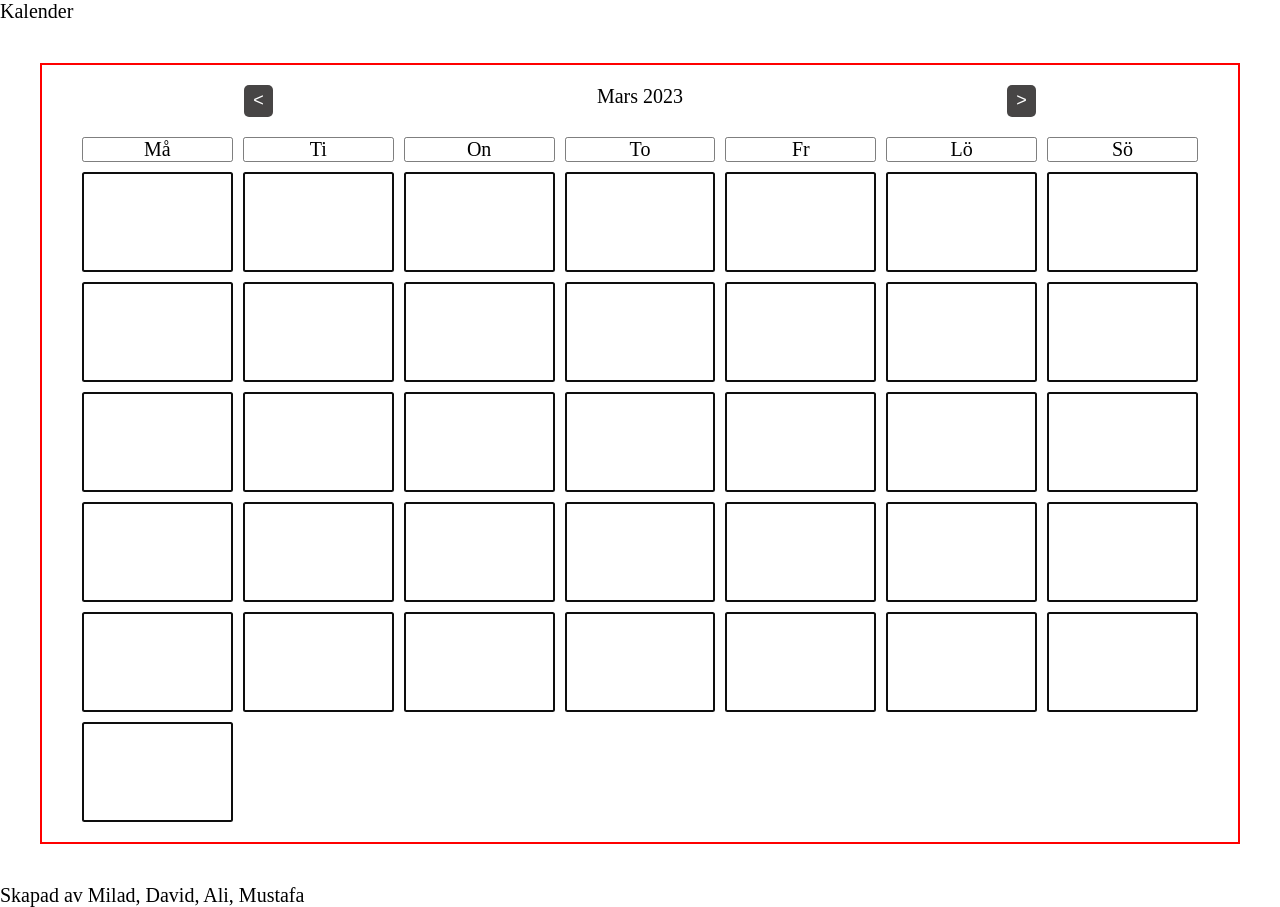
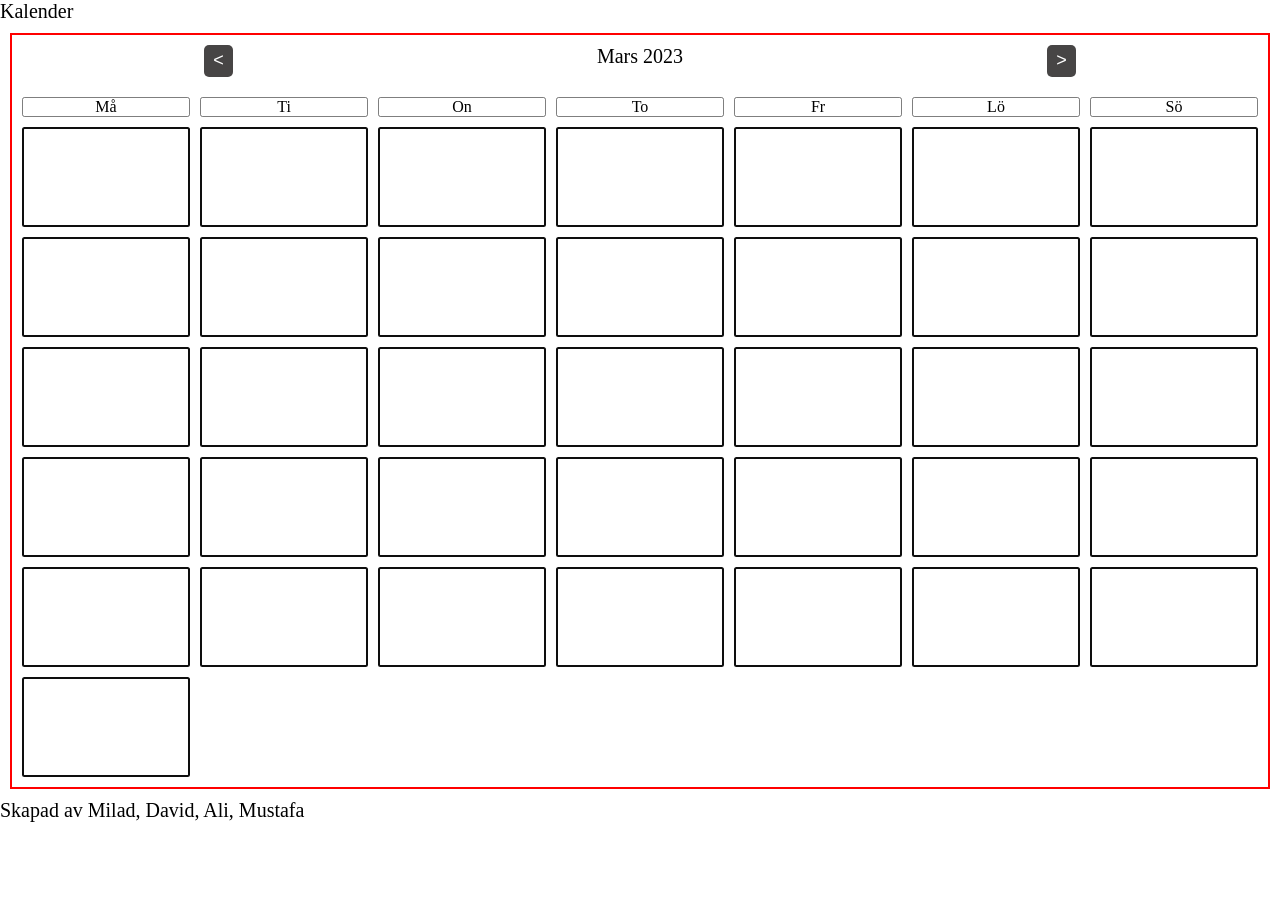
Before and after one commit to AliAl-Nasir/Space-Surfers, a plain HTML site: page index.html in a window 1280 px wide. After the commit the page ends 822 px from the top, so only its background shows below. Drawn offline with Linux system fonts and the light colour scheme.

Commit message:
Gör klart Html och css parkodning

```diff
--- a/style.css
+++ b/style.css
@@ -11,11 +11,11 @@ html {
 }
 
 main{
+  padding: 0.5em 0.5em;
   text-align: center;
   border: red solid 2px;
   font-size: 20px;
-  padding: 1em 2em;
-  margin: 2em;
+  margin: 0.5em;
 }
 
 .Kalender-container{
@@ -23,19 +23,20 @@ margin-bottom: 1em;
 display: flex;
 justify-content: space-around;
 }
+
 .all-week-days{
   margin-bottom: 0.5em;
 	display: grid;
   grid-template-columns: 1fr 1fr 1fr 1fr 1fr 1fr 1fr;
-  gap: 1rem;
-
+  gap: 0.5em;
 
 }
 
 .all-week-days > div {
     border: 1px solid rgba(0, 0, 0, 0.5);
     border-radius: .25rem;
-    }
+      font-size: 16px;
+}
 
 .month-btn{
   border: none;
@@ -55,7 +56,21 @@ gap: 1rem;
 
 .date-container div{
 border: solid 2px rgb(14, 14, 14);
-height: 10rem;
+min-height: 3rem;
 border-radius: .25rem;
 
 }
+
+@media screen and (min-width: 480px) {
+.date-container div{
+  height: 6rem;
+
+}
+}
+
+@media screen and (min-width: 768px) {
+  .date-container div{
+  height: 10rem;
+
+}
+}
```
